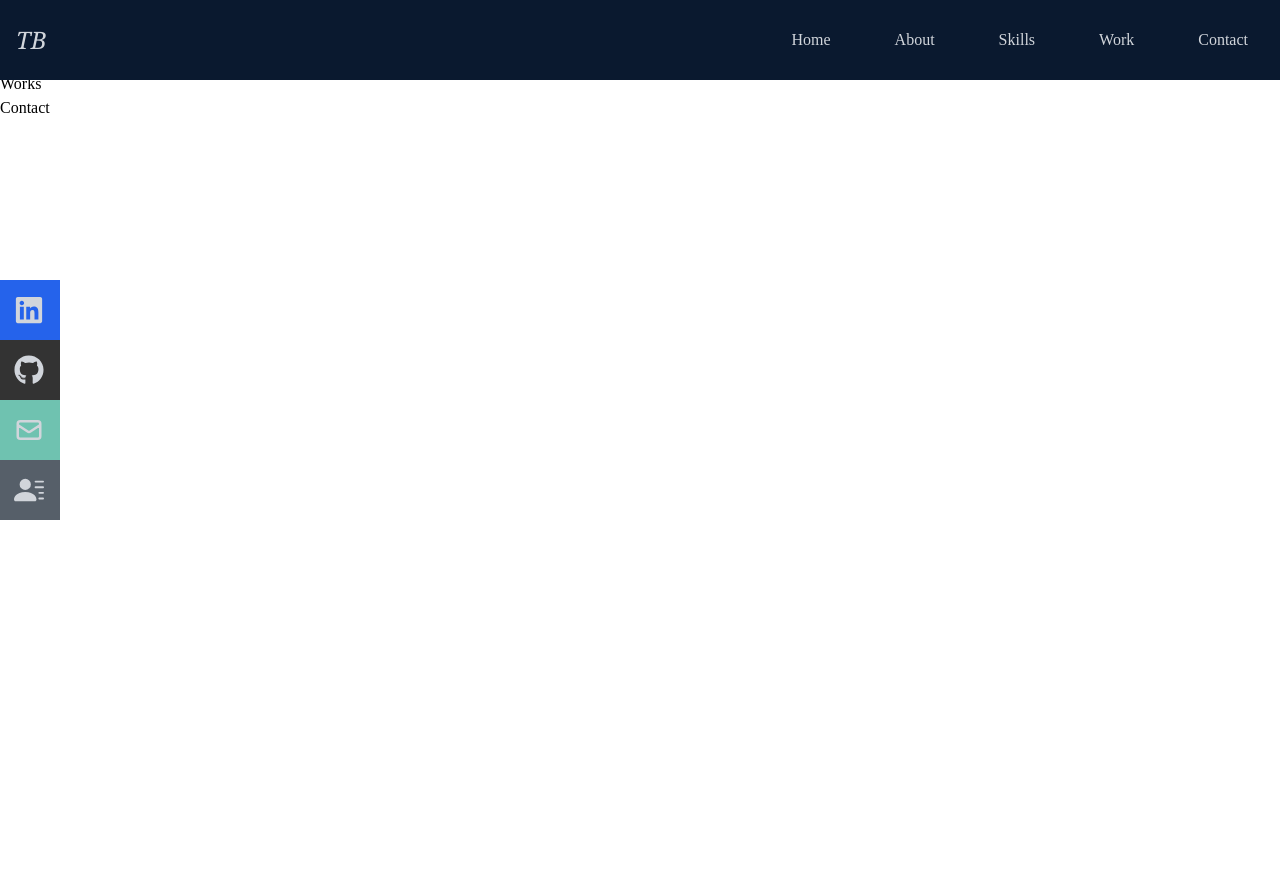
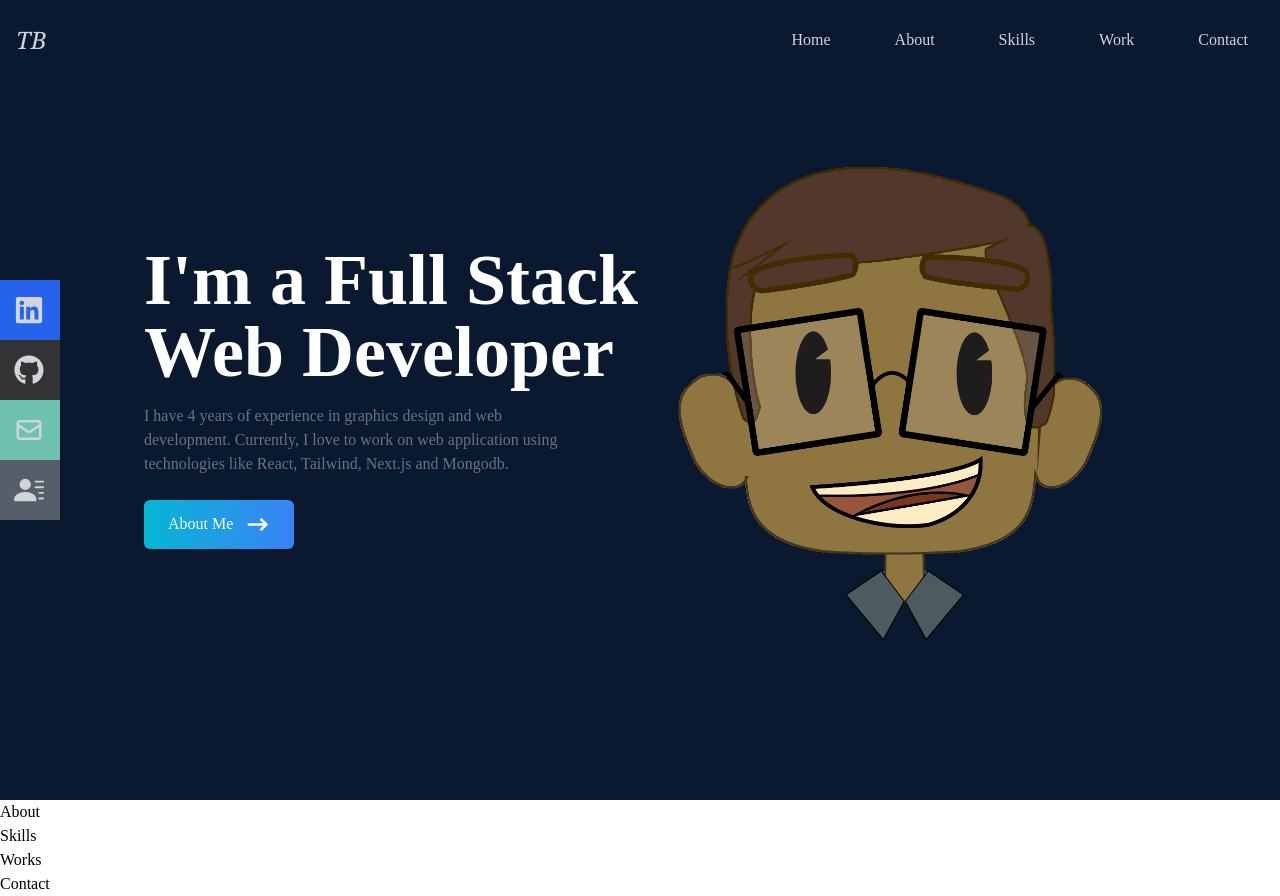
Before and after one commit to JPham8010/portfolio, a React (Create React App) app: page / in a window 1280 px wide. Before the commit the page ends 800 px from the top, so only its background shows below. Built offline with nearby package versions, Linux system fonts and the light colour scheme.

Commit message:
create home page

```diff
--- a/src/components/home.jsx
+++ b/src/components/home.jsx
@@ -1,8 +1,48 @@
-import React from 'react'
+import React from 'react';
+import { HiArrowNarrowRight } from 'react-icons/hi';
+import me from '../assets/me.png';
+import { Link } from "react-scroll";
 
-function Home() {
+const Home = () => {
   return (
-    <div>Home</div>
-  )
-}
+    <div
+    name="home"
+    className="h-screen w-full bg-[#0a192f]"
+  >
+    <div className="max-w-screen-lg mx-auto flex flex-col items-center justify-center h-full px-4 md:flex-row">
+      <div className="flex flex-col justify-center h-full">
+        <h2 className="text-4xl sm:text-7xl font-bold text-white">
+          I'm a Full Stack Web Developer
+        </h2>
+        <p className="text-gray-500 py-4 max-w-md">
+           I have 4 years of experience in graphics design and web development.
+          Currently, I love to work on web application using technologies like
+          React, Tailwind, Next.js and Mongodb.
+        </p>
+        <div>
+          <Link
+            to="about"
+            smooth
+            duration={500}
+            className="group text-white w-fit px-6 py-3 my-2 flex items-center rounded-md bg-gradient-to-r from-cyan-500 to-blue-500 cursor-pointer"
+          >
+            About Me
+            <span className="group-hover:rotate-90 duration-300">
+              <HiArrowNarrowRight size={25} className="ml-3" />
+            </span>
+          </Link>
+        </div>
+      </div>
+      <div>
+        <img
+          src={me}
+          alt="my profile"
+          className="rounded-2xl mx-auto w-2/3 md:w-full"
+        />
+      </div>
+    </div>
+  </div>
+  );
+};
+
 export default Home
```
